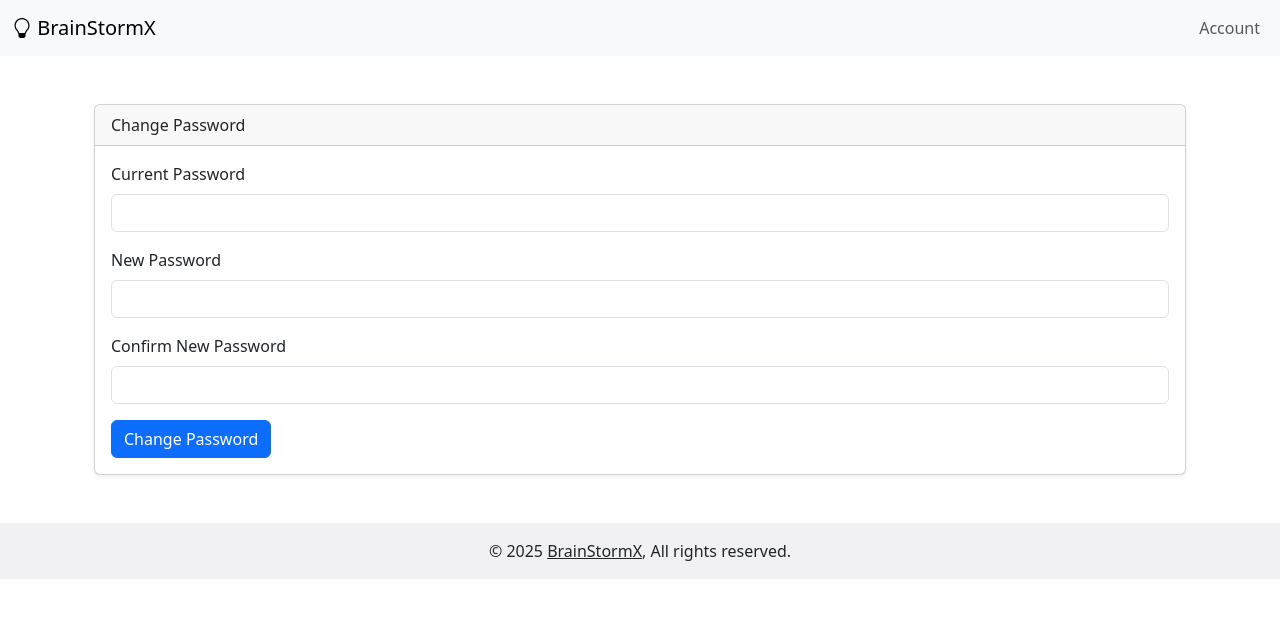
After one commit to broadcomms/brainstorm_x, a Flask app: page /auth/change_password in a window 1280 px wide. The commit adds this page. Shown: the top 618 px of the page. Run offline with Flask 3, Linux system fonts and the light colour scheme; the visitor is signed in with stand-in values (Sample User, id 1); some libraries are stand-ins or nearby versions.

Commit message:
Added auth login, reset and user account module

```diff
--- a/app/account/routes.py
+++ b/app/account/routes.py
@@ -1,7 +1,7 @@
 # app/account/routes.py
 
 import os
-from flask import Blueprint, render_template, flash, redirect, url_for, current_app
+from flask import Blueprint, render_template, flash, redirect, url_for, current_app, request
 from flask_login import login_required, current_user
 # Import necessary models
 from app.models import User, Workspace, WorkspaceMember, Invitation, Workshop
@@ -11,6 +11,9 @@ from sqlalchemy import or_, desc
 from app.config import Config
 
 account_bp = Blueprint("account_bp", __name__, template_folder="templates")
+
+# --- Define the default path as a constant ---
+DEFAULT_PROFILE_PIC = "images/default-profile.png"
 
 def path_exists_in_static(relative_path: str) -> bool:
     if not relative_path:
@@ -27,11 +30,12 @@ def account():
         flash("Access denied.", "danger")
         return redirect(url_for("main_bp.index"))
 
-    # Validate profile pic
-    if not current_user.profile_pic_url or not path_exists_in_static(current_user.profile_pic_url):
-        current_user.profile_pic_url = "default-profile.png"
-
-
+    # --- Validate profile pic using the constant ---
+    # Also handles cases where the DB might still have the old 'instance/' path
+    if not current_user.profile_pic_url or \
+       current_user.profile_pic_url.startswith('instance/') or \
+       not path_exists_in_static(current_user.profile_pic_url):
+        current_user.profile_pic_url = DEFAULT_PROFILE_PIC
 
     # --- Fetch User's Workspaces ---
     user_memberships = WorkspaceMember.query.filter_by(user_id=current_user.user_id, status='active').all() # Ensure only active memberships
@@ -77,7 +81,70 @@ def account():
         app_name=APP_NAME,
         my_workspaces=my_workspaces,
         pending_invitations=pending_invitations,
-        workshops=workshops, # Pass workshops as sessions
+        workshops=workshops,
         tasks=tasks,
-        members=members
+        members=members,
+        default_profile_pic=DEFAULT_PROFILE_PIC # Pass default path for onerror
     )
+
+
+##############################################################################
+# Edit Account (Email, Username, and Profile Data)
+##############################################################################
+@account_bp.route("/edit_account", methods=["GET", "POST"])
+@login_required
+def edit_account():
+    """
+    Allows the user to edit their personal information,
+    including first/last name, job title, phone, etc.
+    Only admin/manager can edit other users if needed (by passing user_id?).
+    """
+    user_id = request.args.get("user_id", type=int, default=current_user.user_id)
+
+    # Only admin/manager can edit someone else's data
+    if user_id != current_user.user_id:
+        if current_user.role not in ["admin", "manager"]:
+            flash("You do not have permission to edit another user's account.", "danger")
+            return redirect(url_for("account_bp.account"))
+
+    user_to_edit = User.query.get_or_404(user_id)
+
+    if request.method == "POST":
+        # If you're an admin or manager, or editing self
+        new_username = request.form.get("username", "").strip()
+        new_email = request.form.get("email", "").strip().lower()
+        new_first_name = request.form.get("first_name", "").strip()
+        new_last_name = request.form.get("last_name", "").strip()
+        new_job_title = request.form.get("job_title", "").strip()
+        new_organization = request.form.get("organization", "").strip()
+        new_phone_number = request.form.get("phone_number", "").strip()
+
+        # Basic validation
+        if not new_email:
+            flash("Email is required.", "danger")
+            return redirect(url_for("profile_bp.edit_account"))
+
+        # Check if new username or email is taken by someone else
+        existing_user = User.query.filter(
+            (User.user_id != user_to_edit.user_id) &
+            ((User.username == new_username) | (User.email == new_email))
+        ).first()
+        if existing_user:
+            flash("That email is already in use.", "danger")
+            return redirect(url_for("profile_bp.edit_account"))
+
+        # Update fields
+        user_to_edit.username = new_username
+        user_to_edit.email = new_email
+        user_to_edit.first_name = new_first_name
+        user_to_edit.last_name = new_last_name
+        user_to_edit.job_title = new_job_title
+        user_to_edit.organization = new_organization
+        user_to_edit.phone_number = new_phone_number
+
+        db.session.commit()
+
+        flash("Account information updated successfully!", "success")
+        return redirect(url_for("account_bp.account"))
+
+    return render_template("account_edit.html", user=user_to_edit)
--- a/app/account/templates/account_edit.html
+++ b/app/account/templates/account_edit.html
@@ -1,5 +1,5 @@
-<!-- templates/edit_account.html -->
-{% extends "base.html" %}
+<!-- app/account/templates/account_edit.html -->
+{% extends "main_template.html" %}
 {% block title %}Edit Account{% endblock %}
 {% block content %}
 <div class="container mt-5">
--- a/app/auth/routes.py
+++ b/app/auth/routes.py
@@ -314,7 +314,7 @@ def reset_password(token):
         flash("Your password has been updated. Please log in.", "success")
         return redirect(url_for("auth_bp.login"))
 
-    return render_template("reset_password.html")
+    return render_template("auth_reset.html")
 
 ########################################################
 # Example Role-Restricted Endpoint
@@ -329,3 +329,37 @@ def admin_only():
         flash("You do not have permission to access this resource.", "danger")
         return redirect(url_for("dashboard_bp.dashboard"))
     return "Welcome, Admin! (This is a secure admin-only endpoint.)"
+
+##############################################################################
+# Change Password
+##############################################################################
+@auth_bp.route("/change_password", methods=["GET", "POST"])
+@login_required
+def change_password():
+    """
+    Verifies the current password and updates it to a new one.
+    """
+    if request.method == "POST":
+        current_password = request.form.get("current_password", "").strip()
+        new_password = request.form.get("new_password", "").strip()
+        confirm_password = request.form.get("confirm_password", "").strip()
+
+        if not current_password or not new_password or not confirm_password:
+            flash("All fields are required.", "danger")
+            return redirect(url_for("profile_bp.change_password"))
+
+        if not bcrypt.verify(current_password, current_user.password):
+            flash("Current password is incorrect.", "danger")
+            return redirect(url_for("profile_bp.change_password"))
+
+        if new_password != confirm_password:
+            flash("New password and confirmation do not match.", "danger")
+            return redirect(url_for("profile_bp.change_password"))
+
+        current_user.password = bcrypt.hash(new_password)
+        db.session.commit()
+
+        flash("Password changed successfully!", "success")
+        return redirect(url_for("account_bp.account"))
+
+    return render_template("auth_change.html")
--- /dev/null
+++ b/app/auth/templates/auth_change.html
@@ -0,0 +1,28 @@
+{% extends "main_template.html" %}
+{% block title %}Change Password{% endblock %}
+{% block content %}
+<div class="container mt-5">
+  <div class="card shadow-sm">
+    <div class="card-header">
+      Change Password
+    </div>
+    <div class="card-body">
+      <form method="POST">
+        <div class="mb-3">
+          <label for="current_password" class="form-label">Current Password</label>
+          <input type="password" class="form-control" id="current_password" name="current_password" required>
+        </div>
+        <div class="mb-3">
+          <label for="new_password" class="form-label">New Password</label>
+          <input type="password" class="form-control" id="new_password" name="new_password" required>
+        </div>
+        <div class="mb-3">
+          <label for="confirm_password" class="form-label">Confirm New Password</label>
+          <input type="password" class="form-control" id="confirm_password" name="confirm_password" required>
+        </div>
+        <button type="submit" class="btn btn-primary">Change Password</button>
+      </form>
+    </div>
+  </div>
+</div>
+{% endblock %}
--- a/app/auth/templates/auth_reset.html
+++ b/app/auth/templates/auth_reset.html
@@ -1,5 +1,5 @@
 <!-- app/auth/templates/auth_reset.html -->
-{% extends "base.html" %}
+{% extends "main_template.html" %}
 {% block title %}Reset Password{% endblock %}
 
 {% block content %}
--- a/app/main/templates/main_template.html
+++ b/app/main/templates/main_template.html
@@ -60,7 +60,7 @@
 
 
             <li class="nav-item">
-              <a class="nav-link" href="">Account</a>
+              <a class="nav-link" href="{{ url_for('account_bp.account') }}">Account</a>
             </li>
 
         </ul>
--- a/app/models.py
+++ b/app/models.py
@@ -34,7 +34,7 @@ class User(db.Model, UserMixin):
     reset_token_expires = db.Column(db.DateTime, nullable=True)
 
     # Profile Picture
-    profile_pic_url = db.Column(db.String(255), default="instance/default/profile_picture.png")
+    profile_pic_url = db.Column(db.String(255), default="images/default-profile.png")
 
     # Timestamps
     created_timestamp = db.Column(db.DateTime, default=datetime.utcnow)
```
Also changed, not shown: app/account/templates/account_details.html (+6 -4 lines), app/auth/templates/auth_password.html (+8 -21 lines), app/static/images/default-profile.png (added).
